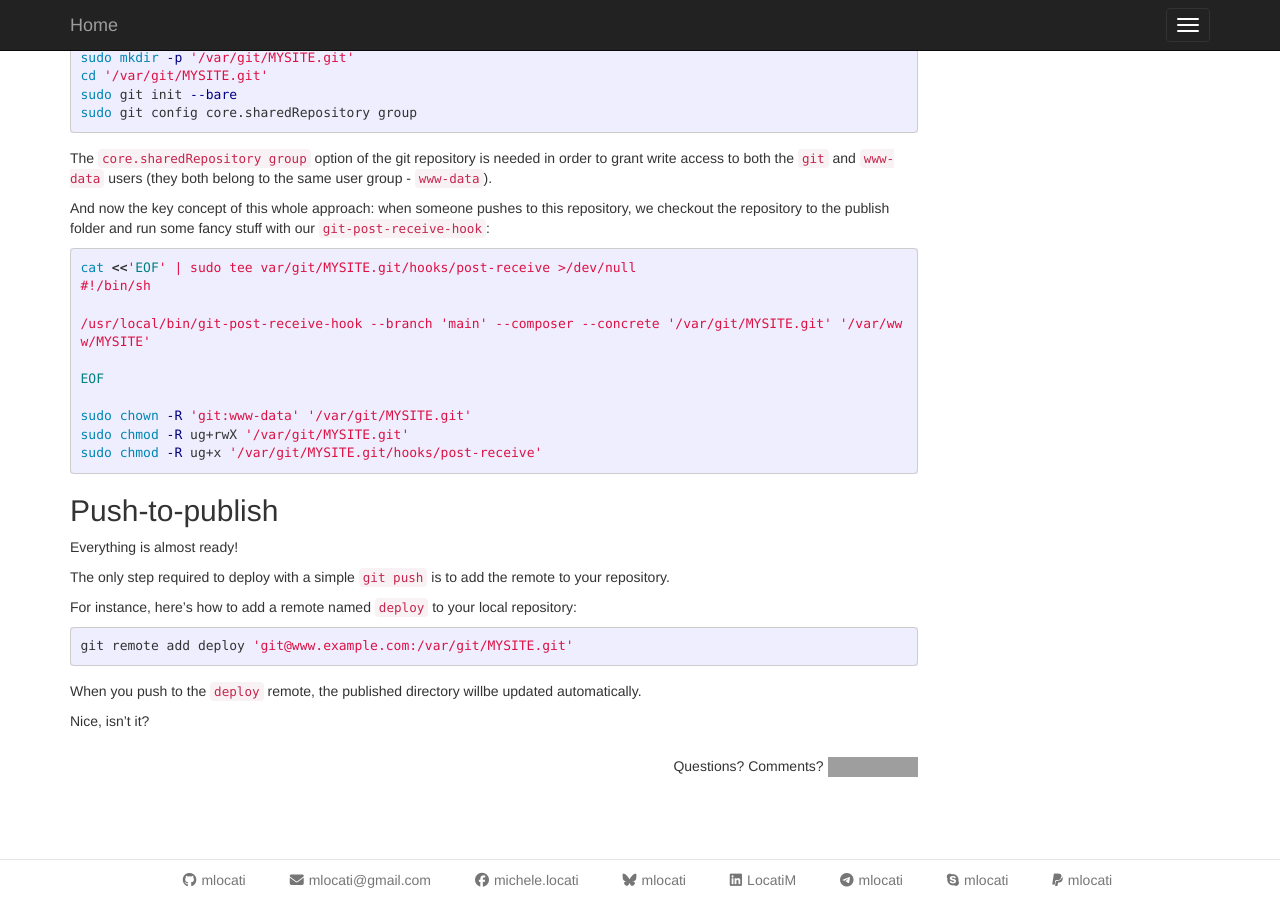
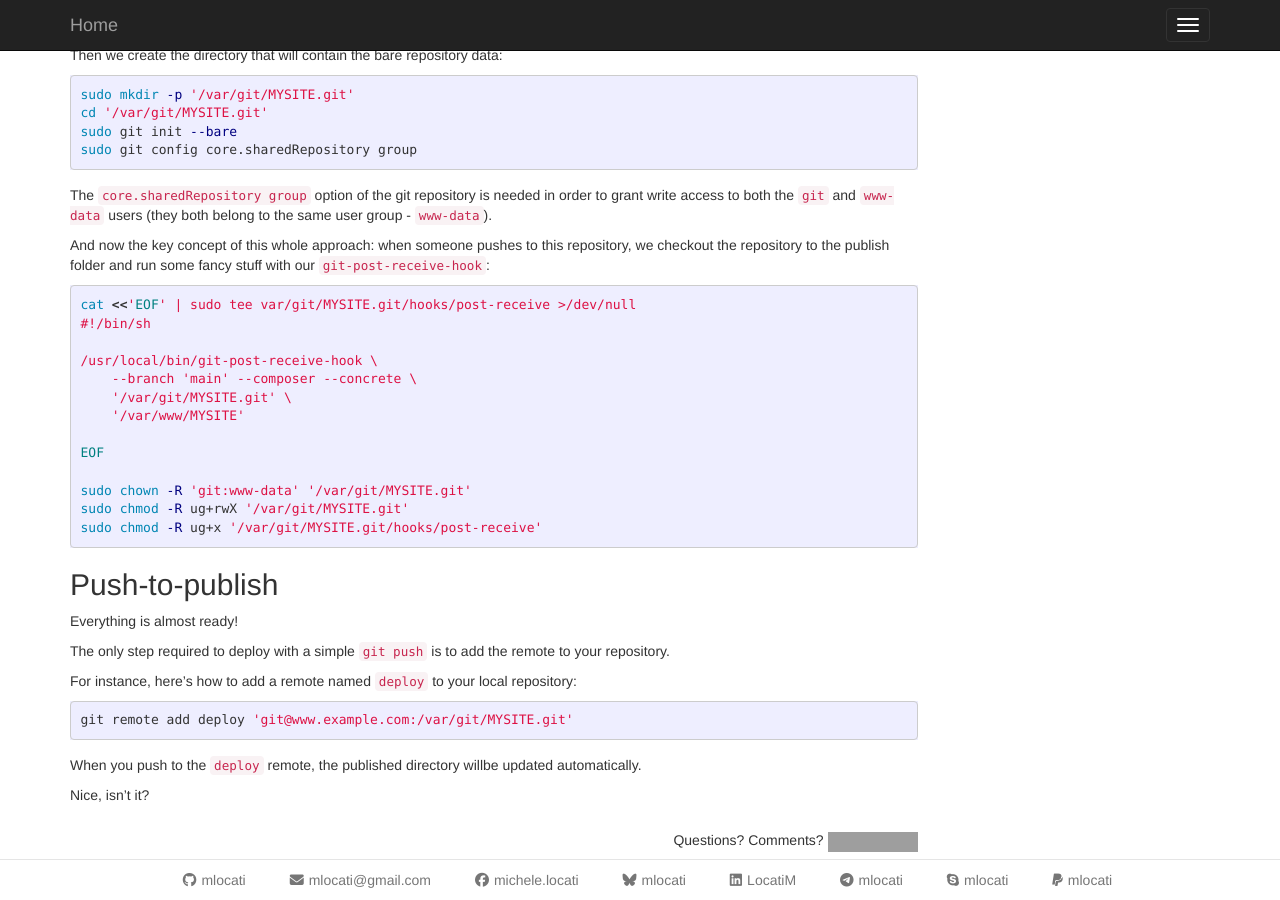
Before and after one commit to mlocati/mlocati.github.io, a Jekyll site: the page built from _articles/deploy-with-git-push.md, in a window 1280 px wide and 900 px high, scrolled down 4636 px. Built offline with Jekyll 4.4.1, drawn with Linux system fonts in a browser that asks for light colours; comment, search, counter and statistics services are not loaded; some of the changed text lies outside the part shown; grey boxes are pictures that could not be loaded.

Commit message:
Minor changes

````diff
--- a/_articles/deploy-with-git-push.md
+++ b/_articles/deploy-with-git-push.md
@@ -146,7 +146,9 @@
 Download [this gists](https://gist.github.com/mlocati/2195c70caeca3df1240e35d5db871587), save it as `/usr/local/bin/update-concrete`, and make it executable:
 
 ```sh
-sudo curl -sSLf -o/usr/local/bin/update-concrete https://gist.githubusercontent.com/mlocati/2195c70caeca3df1240e35d5db871587/raw/update-concrete
+sudo curl -sSLf \
+    -o/usr/local/bin/update-concrete \
+    https://gist.githubusercontent.com/mlocati/2195c70caeca3df1240e35d5db871587/raw/update-concrete
 sudo chmod 755 /usr/local/bin/update-concrete
 ```
 
@@ -227,7 +229,9 @@
 In order to simplify these operations I've created [this gist](https://gist.github.com/mlocati/8b3df1cf72d110cc38ed3ffc70fa0bbd), save it as `/usr/local/bin/git-post-receive-hook`, and make it executable:
 
 ```sh
-sudo curl -sSLf -o/usr/local/bin/git-post-receive-hook https://gist.githubusercontent.com/mlocati/8b3df1cf72d110cc38ed3ffc70fa0bbd/raw/update-concrete
+sudo curl -sSLf \
+    -o/usr/local/bin/git-post-receive-hook \
+    https://gist.githubusercontent.com/mlocati/8b3df1cf72d110cc38ed3ffc70fa0bbd/raw/update-concrete
 sudo chmod 755 /usr/local/bin/git-post-receive-hook
 ```
 
@@ -326,7 +330,10 @@
 cat <<'EOF' | sudo tee var/git/{% raw %}{{ repositoryName }}{% endraw %}.git/hooks/post-receive >/dev/null
 #!/bin/sh
 
-/usr/local/bin/git-post-receive-hook {% raw %}{{ hookOptions }}{% endraw %}'/var/git/{% raw %}{{ repositoryName }}{% endraw %}.git' '/var/www/{% raw %}{{ repositoryName }}{% endraw %}'
+/usr/local/bin/git-post-receive-hook \
+    {% raw %}{{ hookOptions }}{% endraw %} \
+    '/var/git/{% raw %}{{ repositoryName }}{% endraw %}.git' \
+    '/var/www/{% raw %}{{ repositoryName }}{% endraw %}'
 
 EOF
 
--- a/js/deploy-with-git-push.js
+++ b/js/deploy-with-git-push.js
@@ -83,7 +83,7 @@
                         options.push(`'${this.concreteCMSLocales.join(' ')}'`);
                     }
                 }
-                return options.join(' ') + ' ';
+                return options.join(' ');
             },
         },
         watch: {
````
